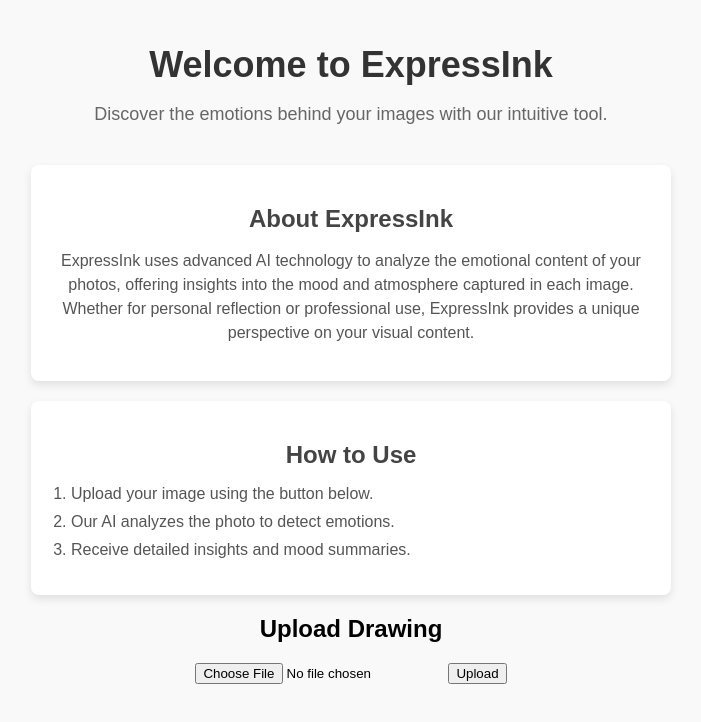
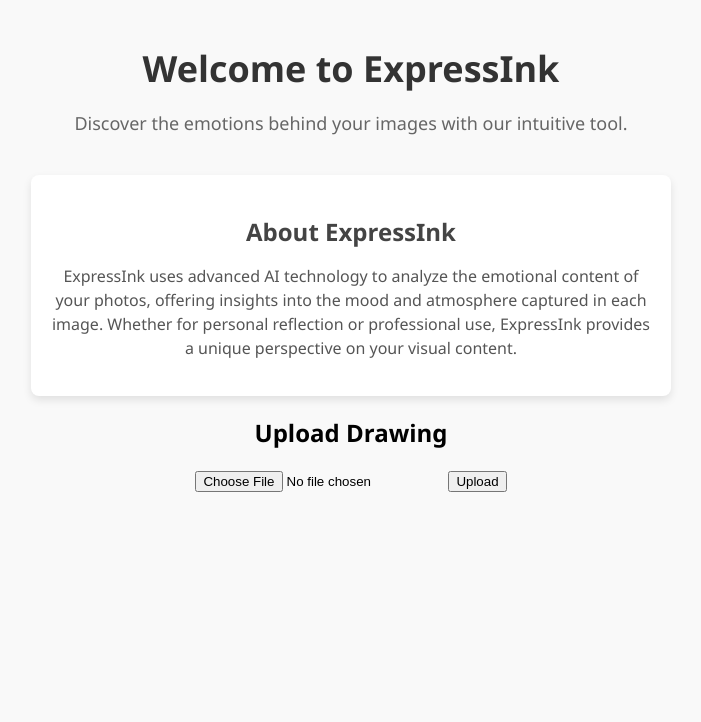
Before and after one commit to Aadhavsb/ExpressInk, a React (Create React App) app in the folder image-upload-react/: page / in a window 1280 px wide. Shown: the top 722 px of the page, without its empty margins (289-990 px from the left). Built offline with nearby package versions, Linux system fonts and the light colour scheme.

Commit message:
updated home page + css

```diff
--- a/image-upload-react/src/App.css
+++ b/image-upload-react/src/App.css
@@ -1,5 +1,4 @@
 .app-container {
-  font-family: Arial, sans-serif;
   text-align: center;
   padding: 20px;
   background-color: #f9f9f9;
--- a/image-upload-react/src/App.js
+++ b/image-upload-react/src/App.js
@@ -22,15 +22,6 @@
         </p>
       </section>
 
-      <section className="how-to-section">
-        <h2 className="section-title">How to Use</h2>
-        <ol className="instructions">
-          <li>Upload your image using the button below.</li>
-          <li>Our AI analyzes the photo to detect emotions.</li>
-          <li>Receive detailed insights and mood summaries.</li>
-        </ol>
-      </section>
-
       <ImageUpload />
     </div>
   );
--- a/image-upload-react/src/index.css
+++ b/image-upload-react/src/index.css
@@ -1,13 +1,10 @@
 body {
   margin: 0;
-  font-family: -apple-system, BlinkMacSystemFont, 'Segoe UI', 'Roboto', 'Oxygen',
-    'Ubuntu', 'Cantarell', 'Fira Sans', 'Droid Sans', 'Helvetica Neue',
-    sans-serif;
+  font-family: 'Poppins', 'Quicksand', 'Nunito', 'Segoe UI', 'Roboto', sans-serif;
   -webkit-font-smoothing: antialiased;
   -moz-osx-font-smoothing: grayscale;
 }
 
 code {
-  font-family: source-code-pro, Menlo, Monaco, Consolas, 'Courier New',
-    monospace;
+  font-family: 'Fira Code', Menlo, Monaco, Consolas, 'Courier New', monospace;
 }
```
